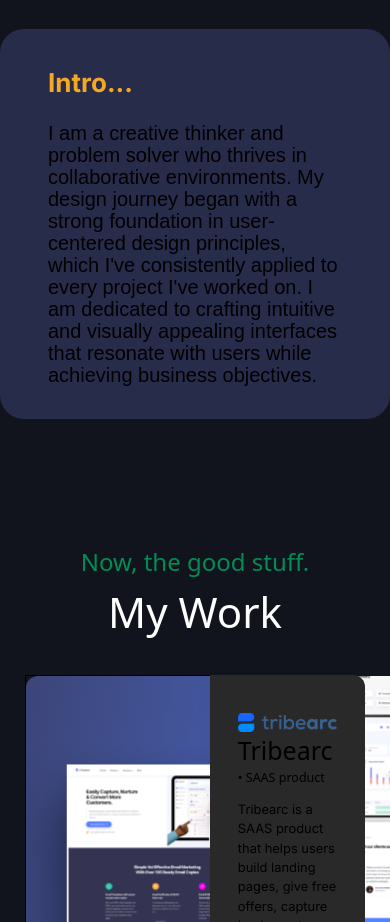
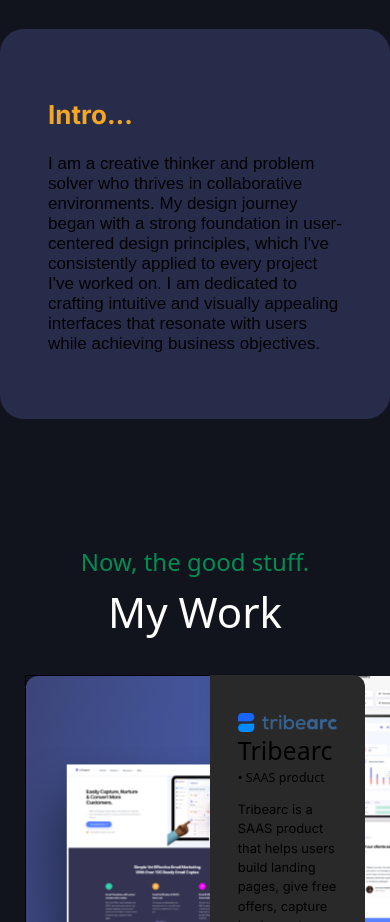
Before and after one commit to DannyJoy01/Blendix, a React (Vite) app: page / in a window 390 px wide. Shown: the part 780-1702 px from the top of the page. Built offline with nearby package versions, Linux system fonts and the light colour scheme; a web font is replaced by a local one.

Commit message:
latest update for the responsiveness

```diff
--- a/src/components/introduction/introPage.jsx
+++ b/src/components/introduction/introPage.jsx
@@ -7,7 +7,7 @@
         <h1 className="font-bold text-[30px] m:text-[26px] md:text-[32px] font-inter text-dix_yellow">
           Intro...
         </h1>
-        <p className="font-mtn text-[18px] m:text-[20px] font-normal leading-[27px] m:leading-[22px] md:leading-[30px]">
+        <p className="font-mtn text-[18px] m:text-[17px] font-normal leading-[27px] m:leading-[20px] md:leading-[30px] ">
           I am a creative thinker and problem solver who thrives in
           collaborative environments. My design journey began with a strong
           foundation in user-centered design principles, which I've consistently
--- a/src/main.jsx
+++ b/src/main.jsx
@@ -1,6 +1,6 @@
 import { StrictMode } from 'react';
 import { createRoot } from 'react-dom/client';
-import { BrowserRouter } from 'react-router-dom'; // ✅ ADD THIS
+import { BrowserRouter } from 'react-router-dom';
 import './index.css';
 import App from './App.jsx';
 
```
